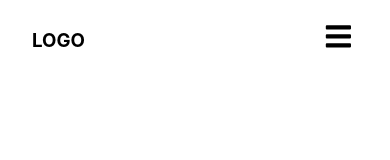
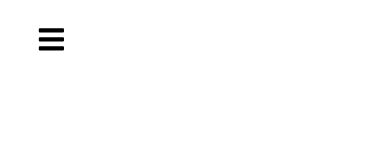
Before and after one commit to anjaliruth/TheHackitectsFinalProjects, a React (Create React App) app in the folder myapp/: page / in a window 390 px wide. Shown: the top 160 px of the page. Built offline with nearby package versions, Linux system fonts and the light colour scheme.

Commit message:
The nav bar is fully responsive

```diff
--- a/myapp/src/components/NavBar/NavBar.css
+++ b/myapp/src/components/NavBar/NavBar.css
@@ -4,8 +4,9 @@
   justify-content: space-between;
   height: 80px;
   padding: 0 2rem;
-  background-color: white;
+  background-color: rgb(255, 255, 255);
   color: black;
+  margin-top: -2vh;
 }
 
 #nav .header-nav a {
@@ -14,7 +15,13 @@
   text-decoration: none;
 }
 
+#nav {
+  display: flex;
+  justify-content: flex-end;
+}
+
 #nav .nav-btn {
+  display: flex;
   padding: 5px;
   cursor: pointer;
   background: transparent;
@@ -24,6 +31,7 @@
   visibility: hidden;
   opacity: 0;
   font-size: 1.8rem;
+  margin-right: auto; /* Move the icon to the left side */
 }
 
 #nav .header-nav-container,
@@ -33,9 +41,17 @@
 }
 
 @media only screen and (max-width: 567px) {
+  #nav {
+    display: flex;
+    justify-content: flex-start;
+    margin-top: -0.12px;
+  }
+
   #nav .nav-btn {
     visibility: visible;
     opacity: 1;
+    display: flex;
+    justify-content: flex-start;
   }
 
   #nav .header-nav {
--- a/myapp/src/components/NavBar/NavBar.js
+++ b/myapp/src/components/NavBar/NavBar.js
@@ -11,7 +11,6 @@ function Navbar() {
 
   return (
     <nav id="nav">
-      <h3 className="logo">LOGO</h3>
       <div className="nav-container">
         <button className="nav-btn" onClick={showNavbar}>
           {isNavbarOpen ? (
```
